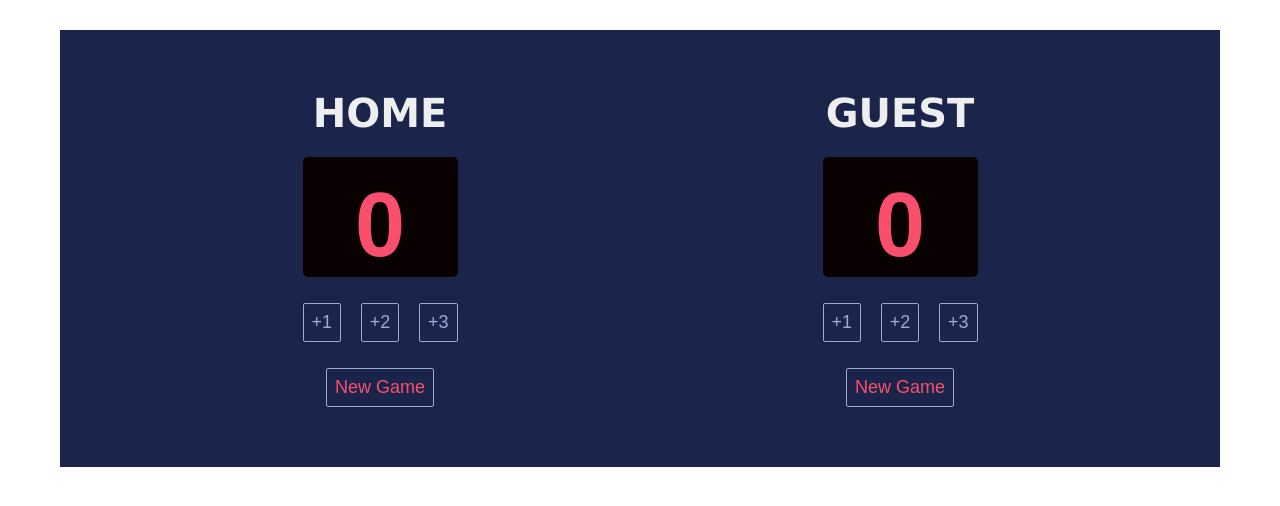
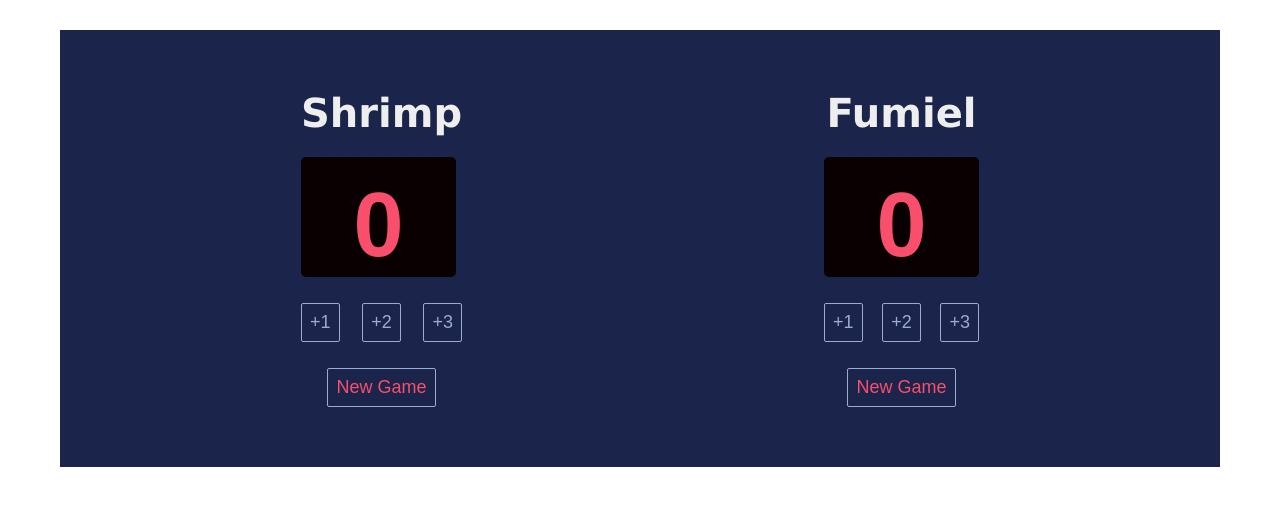
Before and after one commit to A1rlay/Basketall-Scoreboard, a website built with Vite: page index.html in a window 1280 px wide. Built offline with nearby package versions, Linux system fonts and the light colour scheme; a web font is replaced by a local one.

Commit message:
Update index.html
Updating the headers of the game

```diff
--- a/index.html
+++ b/index.html
@@ -6,7 +6,7 @@
     <body>
         <div class="container">
             <div>
-                <h3 class="sides">HOME</h3>
+                <h3 class="sides">Shrimp</h3>
                 <div class="counter">
                     <h4 id="home-points">0</h4>
                 </div>
@@ -18,7 +18,7 @@
                 <button onclick="newGame()" class="points-btn new-game">New Game</button>
             </div>
             <div>
-                <h3 class="sides">GUEST</h3>
+                <h3 class="sides">Fumiel</h3>
                 <div class="counter">
                     <h4 id="guest-points">0</h4>
                 </div>
```
